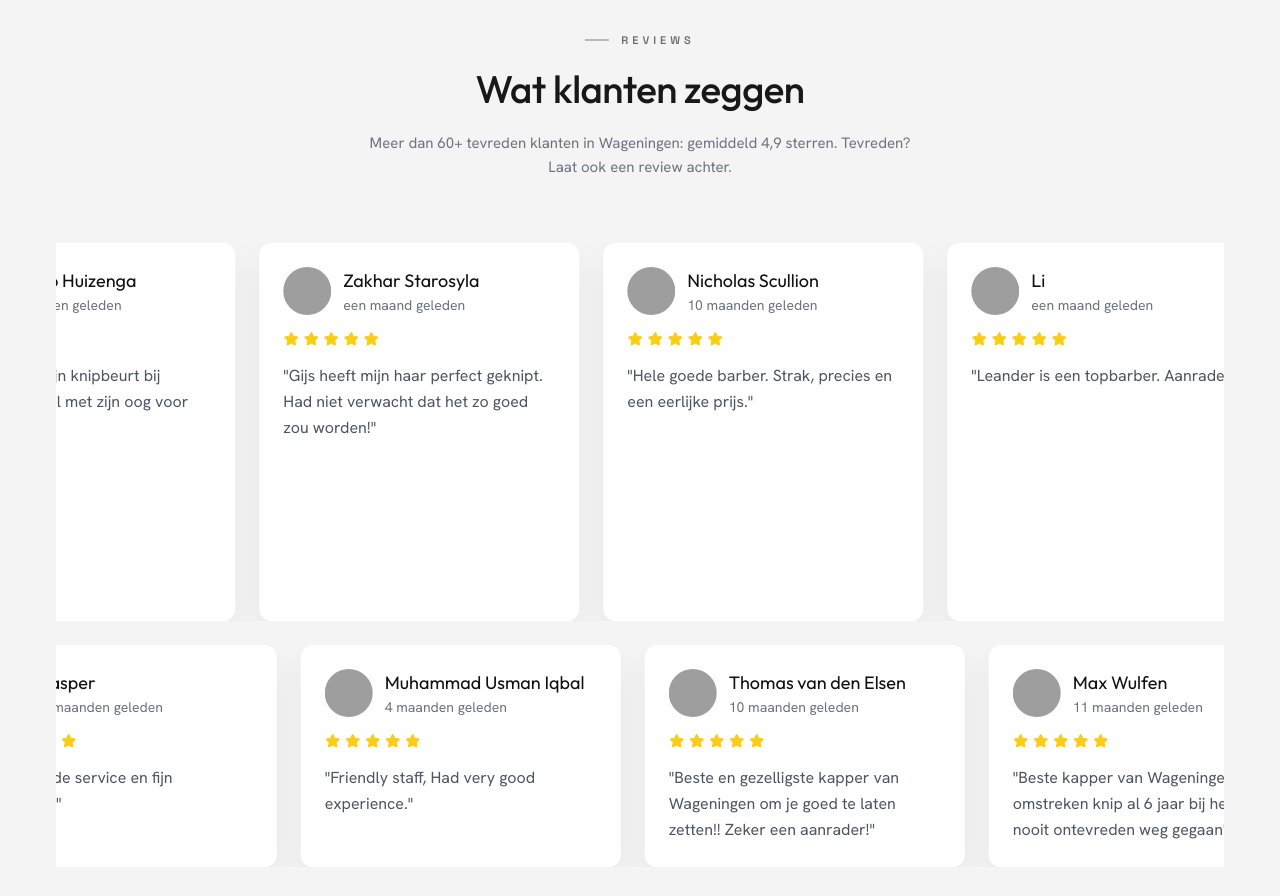
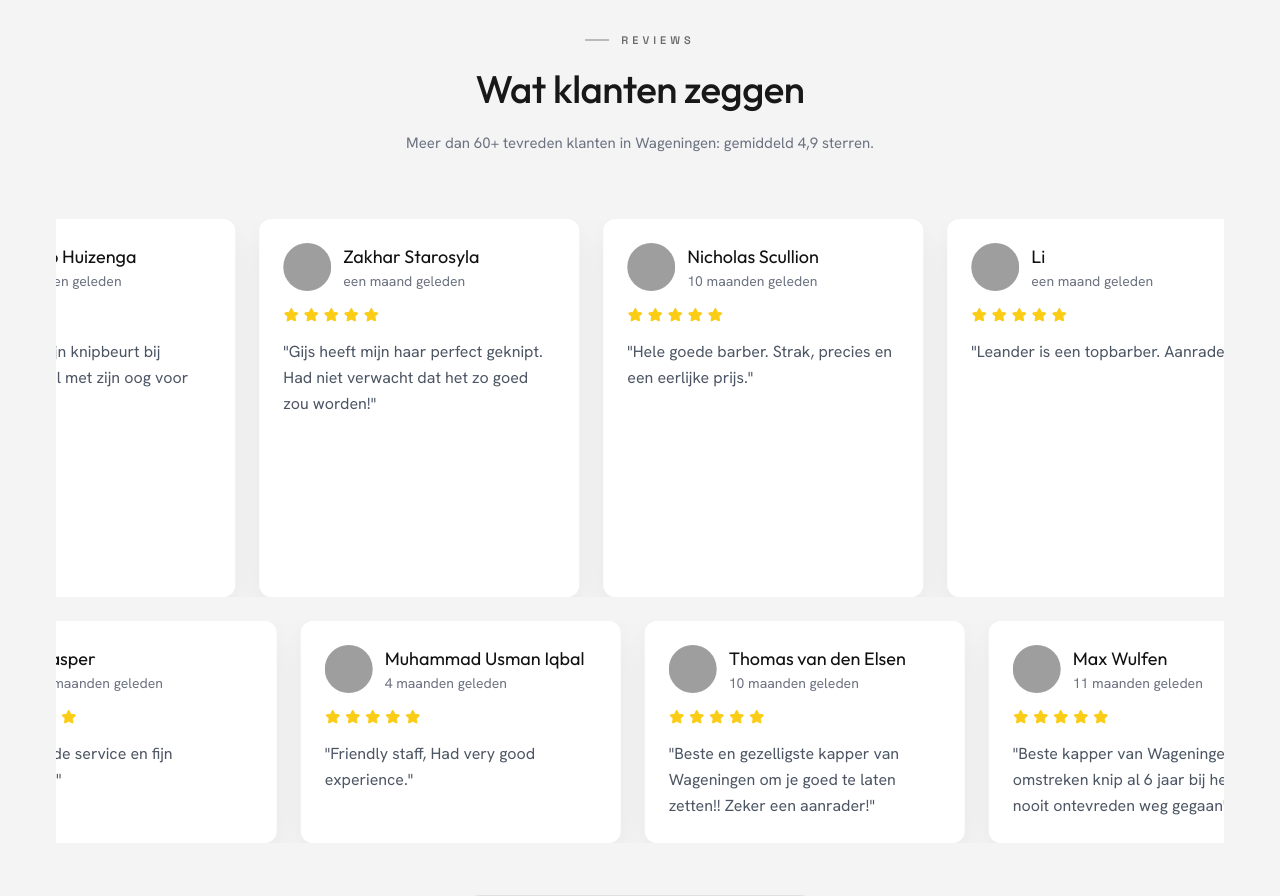
Before and after one commit to izzshtt/CleanCuts-wageningen, a Next.js app: page / in a window 1280 px wide. Shown: the part 3660-4556 px from the top of the page. Built offline with nearby package versions, Linux system fonts and the light colour scheme; grey boxes are pictures that could not be loaded.

Commit message:
Remove review prompt from Reviews section for cleaner presentation

```diff
--- a/src/components/sections/Reviews.tsx
+++ b/src/components/sections/Reviews.tsx
@@ -316,7 +316,6 @@ export default function Reviews() {
           }}
         >
           Meer dan 60+ tevreden klanten in Wageningen: gemiddeld 4,9 sterren.
-          Tevreden? Laat ook een review achter.
         </p>
       </div>
 
```
